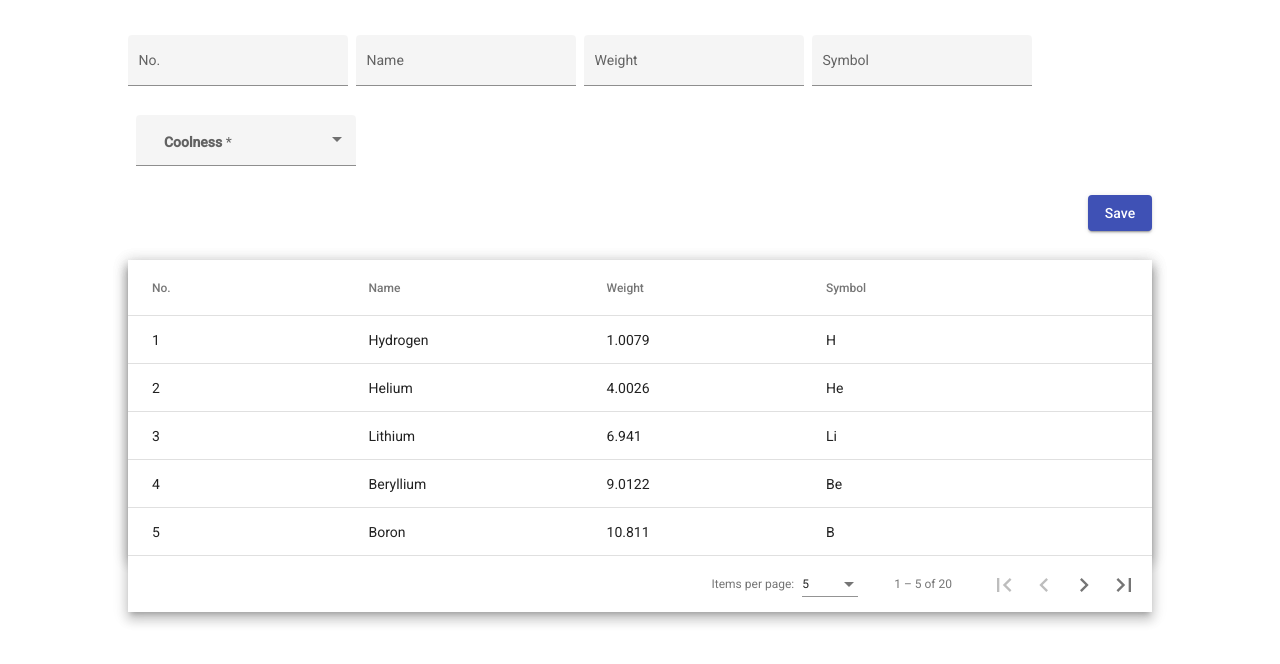
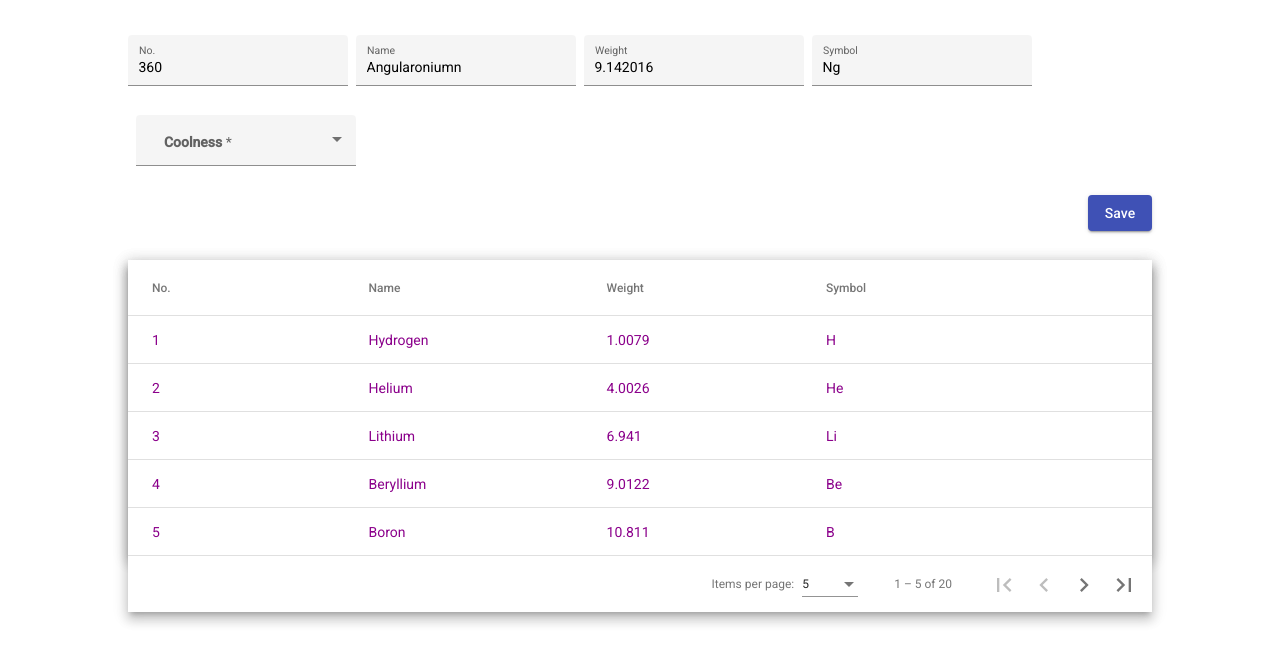
Before and after one commit to pjnalls/ng-material-examples, an Angular app: page / in a window 1280 px wide. Shown: the top 664 px of the page. Built offline with nearby package versions, Linux system fonts and the light colour scheme.

Commit message:
Add observable to populateForm on row (click).

```diff
--- a/src/app/form/form.component.ts
+++ b/src/app/form/form.component.ts
@@ -23,20 +23,25 @@ export class FormComponent implements OnInit {
   floatLabelControl = new FormControl('auto');
 
   message!: PeriodicElementInterface[];
+  input!: PeriodicElementInterface;
 
-  constructor(fb: FormBuilder, private service: PeriodicElementService) {
-    this.options = fb.group({
-      hideRequired: this.hideRequiredControl,
-      floatLabel: this.floatLabelControl,
-      position: new FormControl(),
-      name: new FormControl(),
-      weight: new FormControl(),
-      symbol: new FormControl(),
-    });
+  constructor(private fb: FormBuilder, private service: PeriodicElementService) {
+    this.options = fb.group({});
   }
 
   ngOnInit() {
     this.service.currentMessage.subscribe((message) => (this.message = message));
+    this.service.currentInput.subscribe((input) => {
+      this.input = input;
+      this.options = this.fb.group({
+        hideRequired: this.hideRequiredControl,
+        floatLabel: this.floatLabelControl,
+        position: new FormControl(this.input.position),
+        name: new FormControl(this.input.name),
+        weight: new FormControl(this.input.weight),
+        symbol: new FormControl(this.input.symbol),
+      });
+    });
   }
 
   columns: ColumnHeader[] = [
--- a/src/app/periodic-element/periodic-element.service.ts
+++ b/src/app/periodic-element/periodic-element.service.ts
@@ -6,6 +6,11 @@ import { PeriodicElementInterface } from './periodic-element';
   providedIn: 'root'
 })
 export class PeriodicElementService {
+  private inputSource =
+    new BehaviorSubject<PeriodicElementInterface>(
+      { position: 360, name: 'Angularoniumn', weight: 9.142016, symbol: 'Ng' }
+    );
+
   private messageSource =
     new BehaviorSubject<PeriodicElementInterface[]>(
       [
@@ -32,10 +37,15 @@ export class PeriodicElementService {
       ]
   )
   currentMessage = this.messageSource.asObservable();
+  currentInput = this.inputSource.asObservable();
 
   constructor() { }
 
   changeMessage(message: PeriodicElementInterface[]) {
     this.messageSource.next(message);
   }
+
+  changeInput(input: PeriodicElementInterface) {
+    this.inputSource.next(input);
+  }
 }
--- a/src/app/table-sort-and-pagination/table-sort-and-pagination.component.html
+++ b/src/app/table-sort-and-pagination/table-sort-and-pagination.component.html
@@ -8,7 +8,11 @@
       <th mat-header-cell *matHeaderCellDef mat-sort-header>
         {{ column.header }}
       </th>
-      <td mat-cell *matCellDef="let element">{{ element[column.def] }}</td>
+      <td mat-cell *matCellDef="let element">
+        <a (click)="populateForms(column.def, element[column.def])">
+          {{ element[column.def] }}
+        </a>
+      </td>
     </ng-container>
     <!-- -->
     <tr mat-header-row *matHeaderRowDef="displayedColumns"></tr>
--- a/src/app/table-sort-and-pagination/table-sort-and-pagination.component.scss
+++ b/src/app/table-sort-and-pagination/table-sort-and-pagination.component.scss
@@ -5,3 +5,7 @@ table {
 th.mat-sort-header-sorted {
   color: black;
 }
+
+a {
+  color: darkmagenta;
+}
--- a/src/app/table-sort-and-pagination/table-sort-and-pagination.component.ts
+++ b/src/app/table-sort-and-pagination/table-sort-and-pagination.component.ts
@@ -22,6 +22,7 @@ import { PeriodicElementInterface } from '../periodic-element/periodic-element';
 })
 export class TableSortAndPaginationComponent implements AfterViewInit {
   message!: PeriodicElementInterface[];
+  input!: PeriodicElementInterface;
   dataSource: MatTableDataSource<PeriodicElementInterface> =
     new MatTableDataSource<PeriodicElementInterface>();
   displayedColumns: string[] = ['position', 'name', 'weight', 'symbol'];
@@ -44,6 +45,7 @@ export class TableSortAndPaginationComponent implements AfterViewInit {
       this.message = message;
       this.dataSource.data = message;
     });
+    this.data.currentInput.subscribe((input) => this.input = input);
   }
 
   columns: ColumnHeader[] = [
@@ -52,6 +54,13 @@ export class TableSortAndPaginationComponent implements AfterViewInit {
     { def: 'weight', header: 'Weight' },
     { def: 'symbol', header: 'Symbol' },
   ];
+
+  populateForms(def: string, value: string) {
+    if (def === 'position') {
+      this.data.changeInput(this.message[parseInt(value) - 1]);
+      console.log(this.message[parseInt(value) - 1]);
+    }
+  }
 }
 
 export interface ColumnHeader {
```
